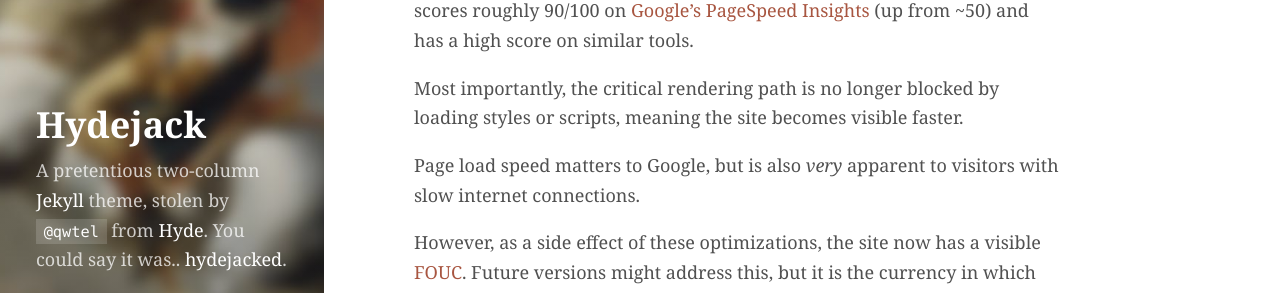
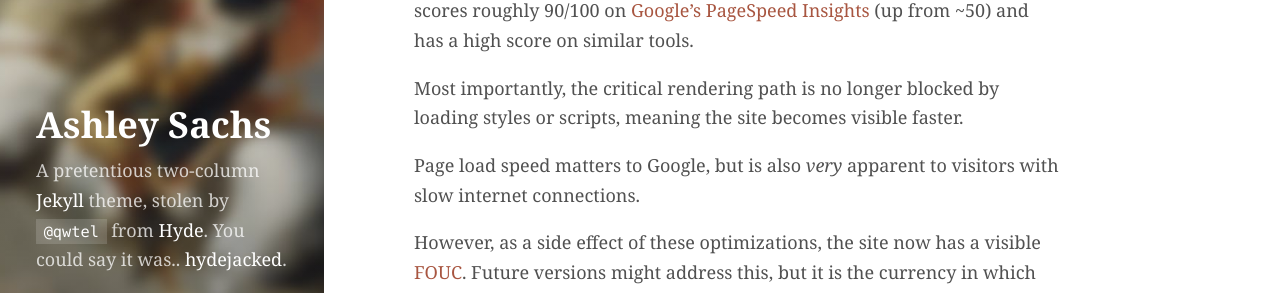
Before and after one commit to AshleySachs/ashleysachs.github.io, a Jekyll site: the page built from index.html, in a window 1280 px wide. Shown: the part 354-647 px from the top of the page. Built offline with Jekyll 4.4.1, drawn with Linux system fonts in a browser that asks for light colours; the list of posts is cut into pages by our own code.

Commit message:
Update _config.yml

```diff
--- a/_config.yml
+++ b/_config.yml
@@ -13,7 +13,7 @@ url:                 http://qwtel.com
 # i.e. `http://<username>.github.io`
 baseurl:             /hydejack
 
-title:               Hydejack
+title:               Ashley Sachs
 
 # Pagination
 paginate:            5
@@ -39,7 +39,7 @@ load_google_fonts:   'Roboto+Slab:700|PT+Serif:400,400italic,700,700italic'
 
 # About yourself
 author:
-  name:              'Florian Klampfer'
+  name:              'Ashley Sachs'
 
   # This photo will be used in the about section
   photo:             http://qwtel.com/public/img/flo.jpg
@@ -56,11 +56,7 @@ author:
   # Comment/uncommet to show/hide
   # Icons appear in order, can be rearranged:
   social:
-    facebook:        _username_
-    twitter:         _username_
-    google:          _number_
-    vk:              _username_
-    youtube:         _string___string___string_
+    twitter:         _ashleysachs_
     # vimeo:           _username_
     # vine:            _username_
     # spotify:         user/_number_
@@ -85,7 +81,7 @@ author:
     # npm:             _username_
     # hackernews:      _username_
     # trello:          _firstname__lastname_
-    # linkedin:        _firstname_-_lastname_-_string_
+    linkedin:        _Ashley_-_Sachs_-_string_
     # xing:            _firstname___lastname__counter_
     # blogger:         _number_
     # delicious:       _username_
```
